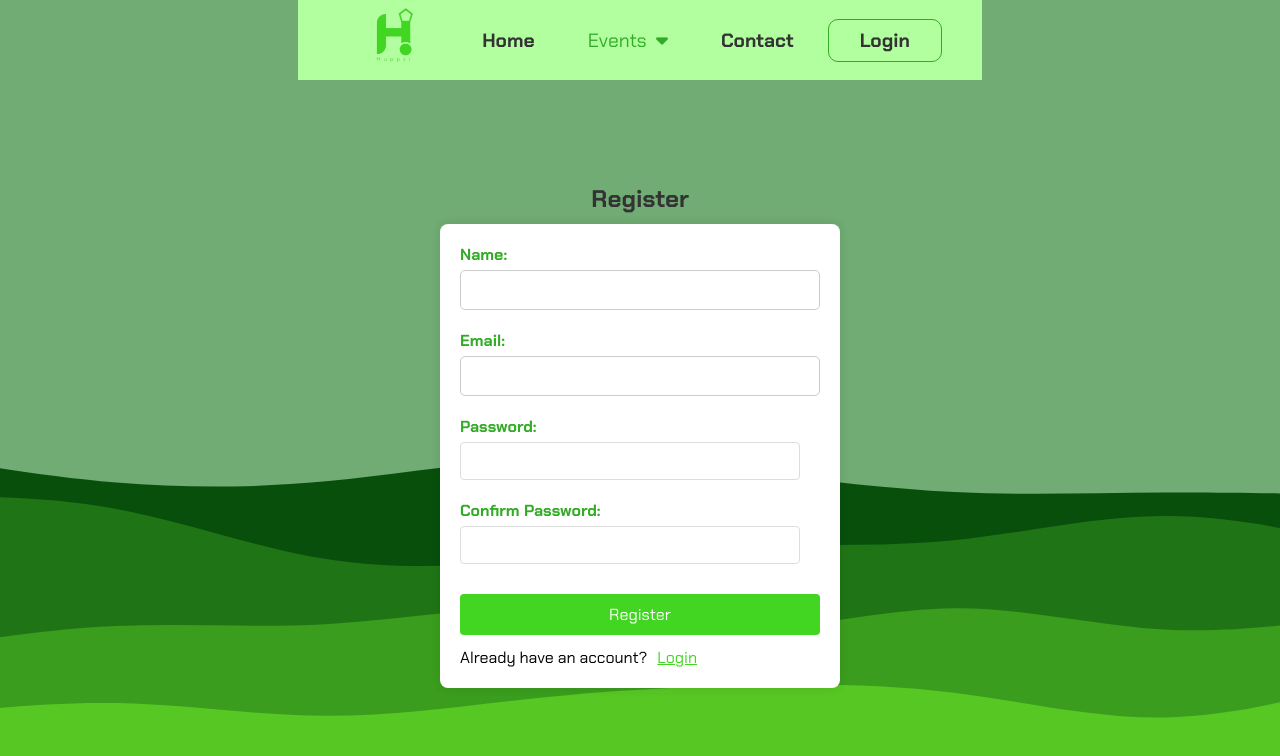
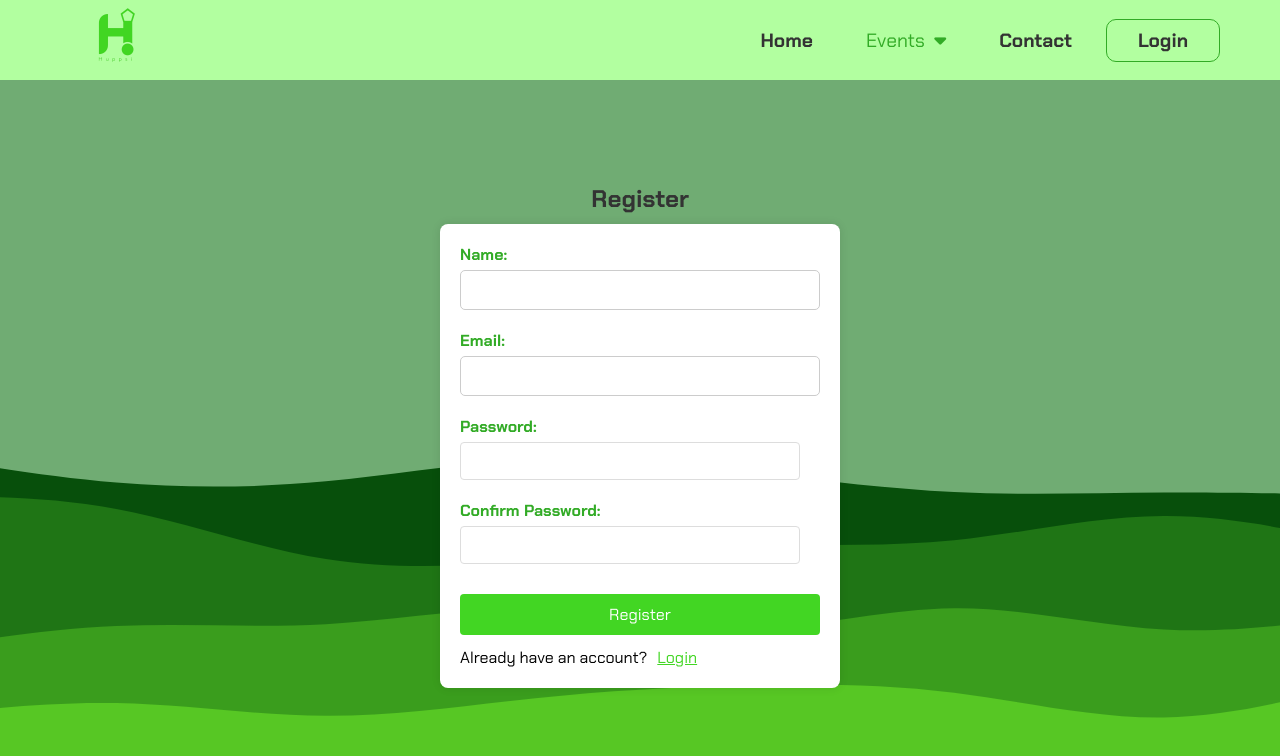
Before and after one commit to SophieCodes1910/ClientProject, a React (Vite) app: page /register in a window 1280 px wide. Shown: the top 756 px of the page. Built offline with nearby package versions, Linux system fonts and the light colour scheme.

Commit message:
fixing shtuff

```diff
--- a/src/pages/Register/Register.jsx
+++ b/src/pages/Register/Register.jsx
@@ -1,11 +1,11 @@
-//Register.jsx
+// Register.jsx
 import { useState } from "react";
 import { auth } from "../../firebase"; // Import Firebase Auth
 import { createUserWithEmailAndPassword } from "firebase/auth"; // Firebase method to create users
 import { useNavigate } from "react-router-dom";
 import { ToastContainer, toast } from "react-toastify";
 import "react-toastify/dist/ReactToastify.css";
-import "./register.css";
+import "./register.css"; // Ensure this file is correctly linked
 import { Link } from "react-router-dom";
 
 export const Register = () => {
--- a/src/pages/Register/register.css
+++ b/src/pages/Register/register.css
@@ -6,9 +6,7 @@ body {
   width: 100vw;   /* Full width of the viewport */
   background: url("../../assets/LoginBackground.svg") no-repeat center center; /* Center the background image */
   background-size: cover; /* Make the background cover the entire viewport */
-  display: flex;  /* Flexbox for centering */
-  justify-content: center;
-  align-items: center;
+  overflow: hidden; /* Prevent scrollbars */
   font-family: Arial, sans-serif;
 }
 
```
